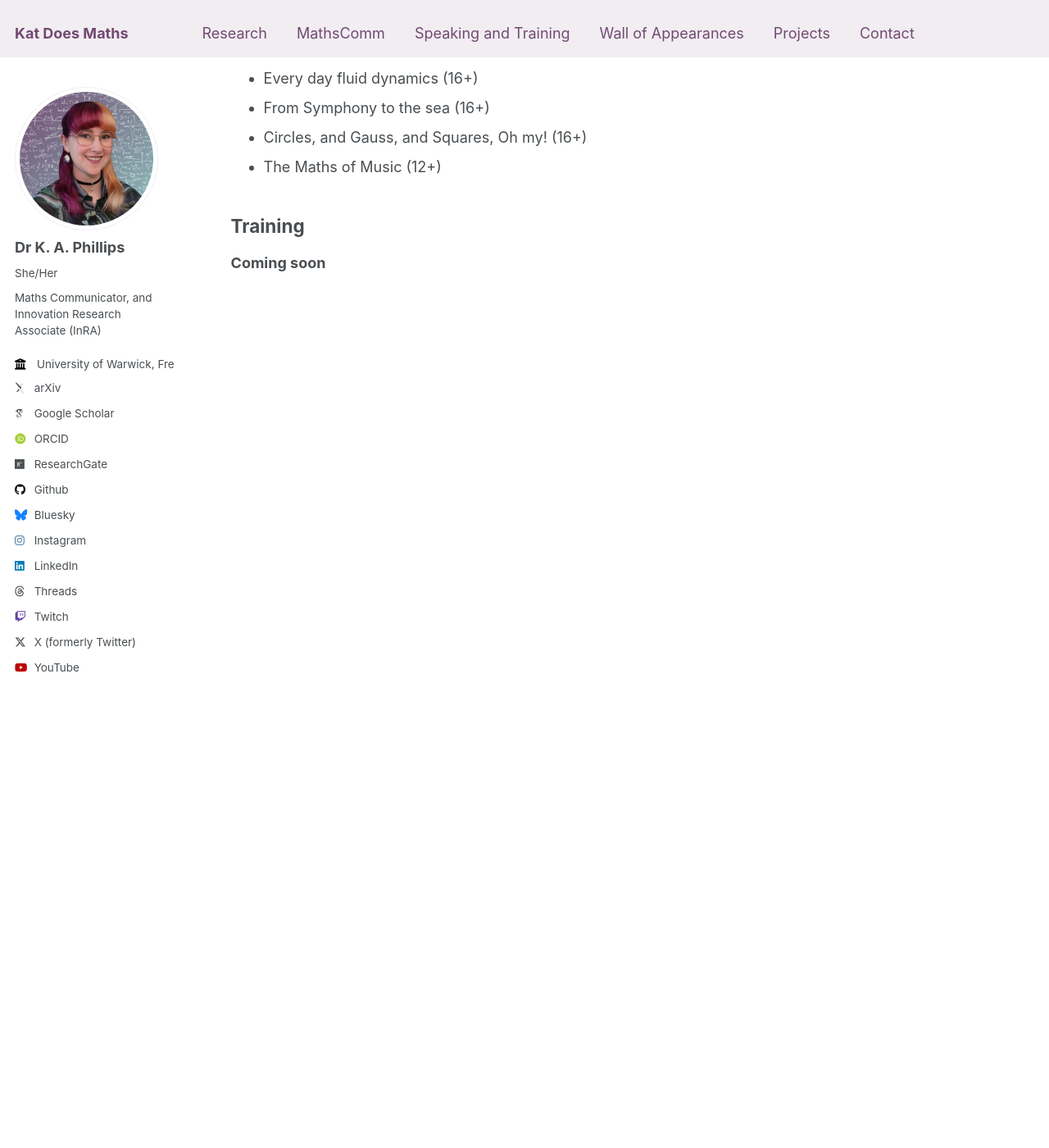
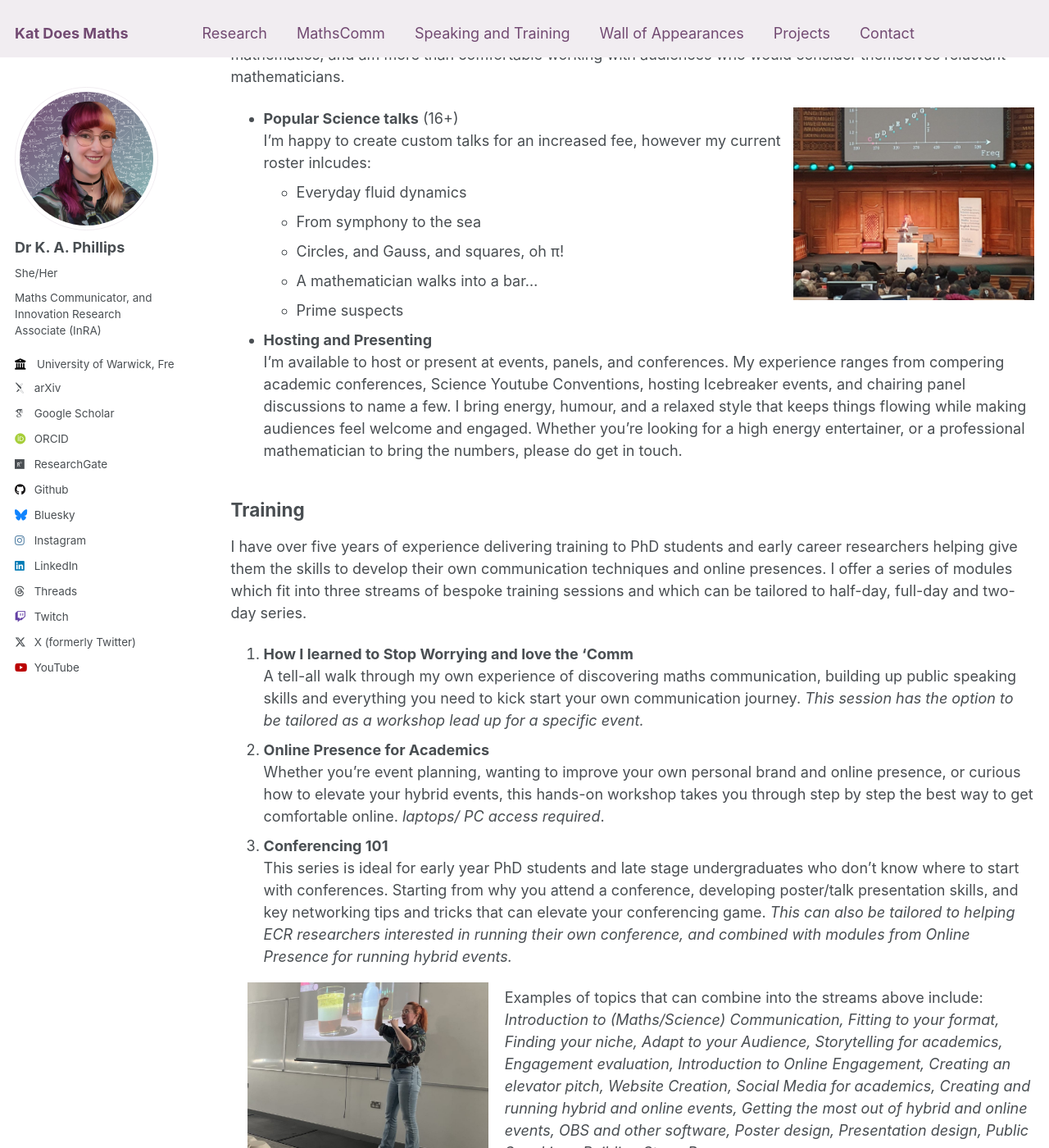
Before and after one commit to katdoesmaths/katdoesmaths.github.io, a Jekyll site: the page built from _pages/hireme.md, in a window 1280 px wide and 1400 px high, scrolled down 270 px. Shown: the whole window at 82% size. Built offline with Jekyll 4.4.1, drawn with Linux system fonts in a browser that asks for light colours; some web fonts are replaced; some of the changed text lies outside the part shown.

Commit message:
Added training to the website

```diff
--- a/_pages/hireme.md
+++ b/_pages/hireme.md
@@ -5,24 +5,48 @@ permalink: /hireme/
 author_profile: true
 ---
 
+ I am currently available from Nov 2025 onwards, for fees and booking please reach out at katdoesenequiries(at)gmail.com.
+
+
 
 Speaking
 -----
 
-As of Autumn 2023 I'm delighted to be a rostered speaker for <a hdref="https://educationinaction.org.uk/">Education in Action</a> and have spoken at their Physics in Action and Maths in Action events.
+I am available for a variety of speaking and hosting engagements. I bring an informal, energetic approach to mathematics, and am more than comfortable working with audiences who would consider themselves reluctant mathematicians.
 
-I am happy to create custom talks for an increased fee, but my talks currently on roster include:
-* Every day fluid dynamics (16+)
-* From Symphony to the sea (16+)
-* Circles, and Gauss, and Squares, Oh my!  (16+)
-* The Maths of Music (12+)
+<img src="/images/Presenting2.jpg" alt="Kat speaking at Maths in Action 2024"  style="float: right; margin: 0 0 10px 10px; width: 30%;"/>
 
+* **Popular Science talks** (16+) <br>
+    I'm happy to create custom talks for an increased fee, however my current roster inlcudes:
+    * Everyday fluid dynamics
+    * From symphony to the sea
+    * Circles, and Gauss, and squares, oh π!
+    * A mathematician walks into a bar...
+    * Prime suspects
+
+* **Hosting and Presenting** <br>
+    I'm available to host or present at events, panels, and conferences.  My experience ranges from compering academic conferences, Science Youtube Conventions, hosting Icebreaker events, and chairing panel discussions to name a few. I bring energy, humour, and a relaxed style that keeps things flowing while making audiences feel welcome and engaged. Whether you're looking for a high energy entertainer, or a professional mathematician to bring the numbers, please do get in touch.
 
 
 Training
 ---
 
-**Coming soon**
+I have over five years of experience delivering training to PhD students and early career researchers helping give them the skills to develop their own communication techniques and online presences. I offer a series of modules which fit into three streams of bespoke training sessions and which can be tailored to half-day, full-day and two-day series.
+
+
+1.  **How I learned to Stop Worrying and love the 'Comm** <br>
+    A tell-all walk through my own experience of discovering maths communication, building up public speaking skills and everything you need to kick start your own communication journey. _This session has the option to be tailored as a workshop lead up for a specific event._
+2. **Online Presence for Academics**<br>
+    Whether you're event planning, wanting to improve your own personal brand and online presence, or curious how to elevate your hybrid events, this hands-on workshop takes you through step by step the best way to get comfortable online. _laptops/ PC access required_.
+3. **Conferencing 101** <br>
+     This series is ideal for early year PhD students and late stage undergraduates who don't know where to start with conferences. Starting from why you attend a conference, developing poster/talk presentation skills, and key networking tips and tricks that can elevate your conferencing game. _This can also be tailored to helping ECR researchers interested in running their own conference, and combined with modules from Online Presence for running hybrid events._
+
+
+<img src="/images/Presenting.jpg" alt="Kat delivering a seminar to QMUL Undergraduates 2024"  style="float: left; margin: 0 20px 20px 20px; width: 30%;"/>
+
+Examples of topics that can combine into the streams above include: <br>
+_Introduction to (Maths/Science) Communication, Fitting to your format, Finding your niche, Adapt to your Audience, Storytelling for academics, Engagement evaluation, Introduction to Online Engagement, Creating an elevator pitch, Website Creation, Social Media for academics, Creating and running hybrid and online events, Getting the most out of hybrid and online events, OBS and other software, Poster design, Presentation design, Public Speaking , Building Stage Presence._
+
 
 <!--
 Throughout my PhD at the SAMBa CDT, University of Bath, we were encouraged to collaborate with each other extensively, and aid the training for the newer cohorts of students. Through this I developed a series of training courses perfect for PhD students and Early Career Researchers, and coupled it with my MathsComm career to develop training sessions for broader maths communication for academic audiences.
```
Also changed, not shown: images/Presenting.jpg (added), images/Presenting2.jpg (added).
